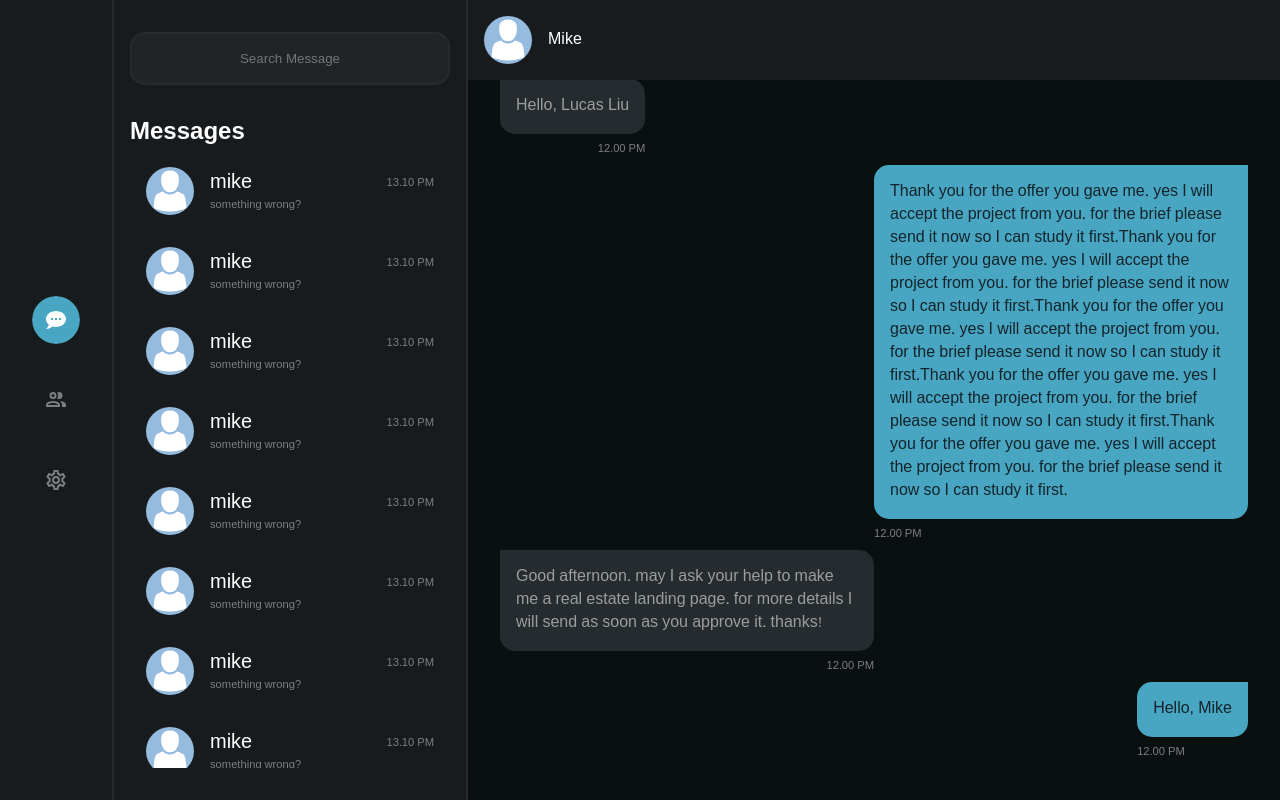
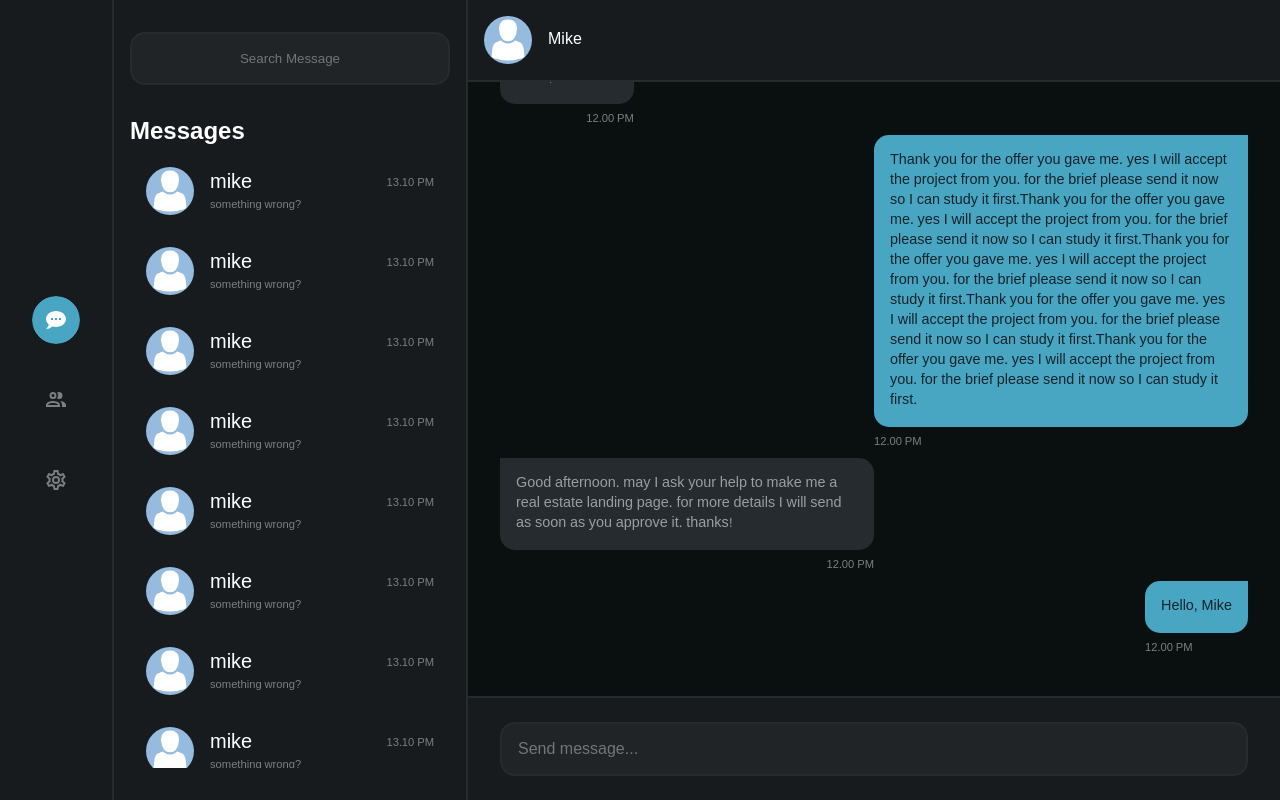
Before and after one commit to Lucas256w/Talq, a React (Vite) app: page /chats in a window 1280 px wide. Both pictures are taken after a click on the button "Login". Built offline with nearby package versions, Linux system fonts and the light colour scheme; a web font is replaced by a local one.

Commit message:
Add input field to message room

```diff
--- a/src/components/Chats/MessageRoom/MessageRoom.jsx
+++ b/src/components/Chats/MessageRoom/MessageRoom.jsx
@@ -10,14 +10,16 @@ const testData = [
     content:
       "Thank you for the offer you gave me. yes I will accept the project from you. for the brief please send it now so I can study it first.Thank you for the offer you gave me. yes I will accept the project from you. for the brief please send it now so I can study it first.Thank you for the offer you gave me. yes I will accept the project from you. for the brief please send it now so I can study it first.Thank you for the offer you gave me. yes I will accept the project from you. for the brief please send it now so I can study it first.Thank you for the offer you gave me. yes I will accept the project from you. for the brief please send it now so I can study it first.",
     time: "12.00 PM",
+    uid: 2,
   },
   {
     id: 1,
     content:
       "Good afternoon. may I ask your help to make me a real estate landing page. for more details I will send as soon as you approve it. thanks!",
     time: "12.00 PM",
+    uid: 3,
   },
-  { id: 2, content: "Hello, Mike", time: "12.00 PM" },
+  { id: 2, content: "Hello, Mike", time: "12.00 PM", uid: 4 },
 ];
 
 const MessageRoom = () => {
@@ -38,14 +40,14 @@ const MessageRoom = () => {
       <div className={styles.room} ref={bottomRef}>
         {testData.map((message) =>
           message.id % 2 === 1 ? (
-            <div key={testData.content} className={styles.receiver}>
+            <div key={message.uid} className={styles.receiver}>
               <div className={styles.receiverBox} key={message.id}>
                 <div>{message.content}</div>
               </div>
               <div className={styles.receiverTime}>{message.time}</div>
             </div>
           ) : (
-            <div key={testData.content} className={styles.sender}>
+            <div key={message.uid} className={styles.sender}>
               <div className={styles.senderBox} key={message.id}>
                 <div>{message.content}</div>
               </div>
@@ -54,6 +56,15 @@ const MessageRoom = () => {
           )
         )}
       </div>
+      <div className={styles.bottom}>
+        <div className={styles.inputContainer}>
+          <input
+            type="text"
+            className={styles.input}
+            placeholder="Send message..."
+          />
+        </div>
+      </div>
     </div>
   );
 };
--- a/src/components/Chats/MessageRoom/MessageRoom.module.css
+++ b/src/components/Chats/MessageRoom/MessageRoom.module.css
@@ -10,6 +10,7 @@
   background-color: var(--dark-grey);
   color: white;
   gap: 1rem;
+  border-bottom: 2px solid var(--border-color);
 }
 
 .profileIcon {
@@ -21,11 +22,11 @@
 .room {
   background-color: #0a0f0f;
   flex: 1;
-  color: white;
   display: flex;
   flex-direction: column;
   padding: 2rem;
   overflow: auto;
+  font-size: 0.9rem;
 }
 
 .receiver {
@@ -65,3 +66,35 @@
   color: #7c7f80;
   margin: 0.5rem 0;
 }
+
+.inputContainer {
+  display: flex;
+  padding: 1rem 0;
+  background-color: #202426;
+  border-radius: 15px;
+  border: 2px solid var(--border-color);
+  flex: 1;
+}
+
+.input {
+  background-color: #202426;
+  border: none;
+  color: var(--blue);
+  flex: 1;
+  padding: 0 1rem;
+  font-size: 1rem;
+}
+
+.input:focus {
+  border: none;
+  outline: none;
+}
+
+.bottom {
+  background-color: var(--dark-grey);
+  display: flex;
+  align-items: center;
+  justify-content: center;
+  padding: 1.5rem 2rem;
+  border-top: 2px solid var(--border-color);
+}
```
